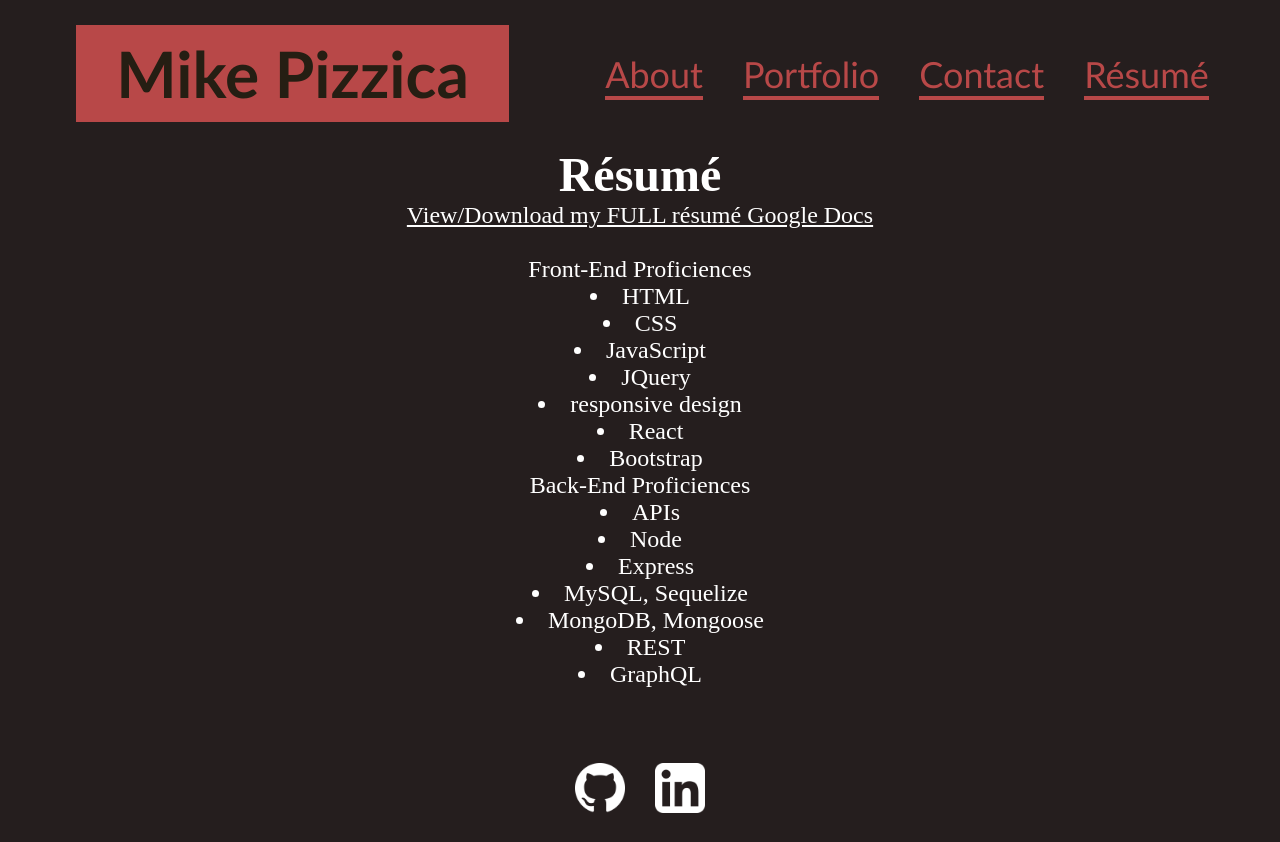
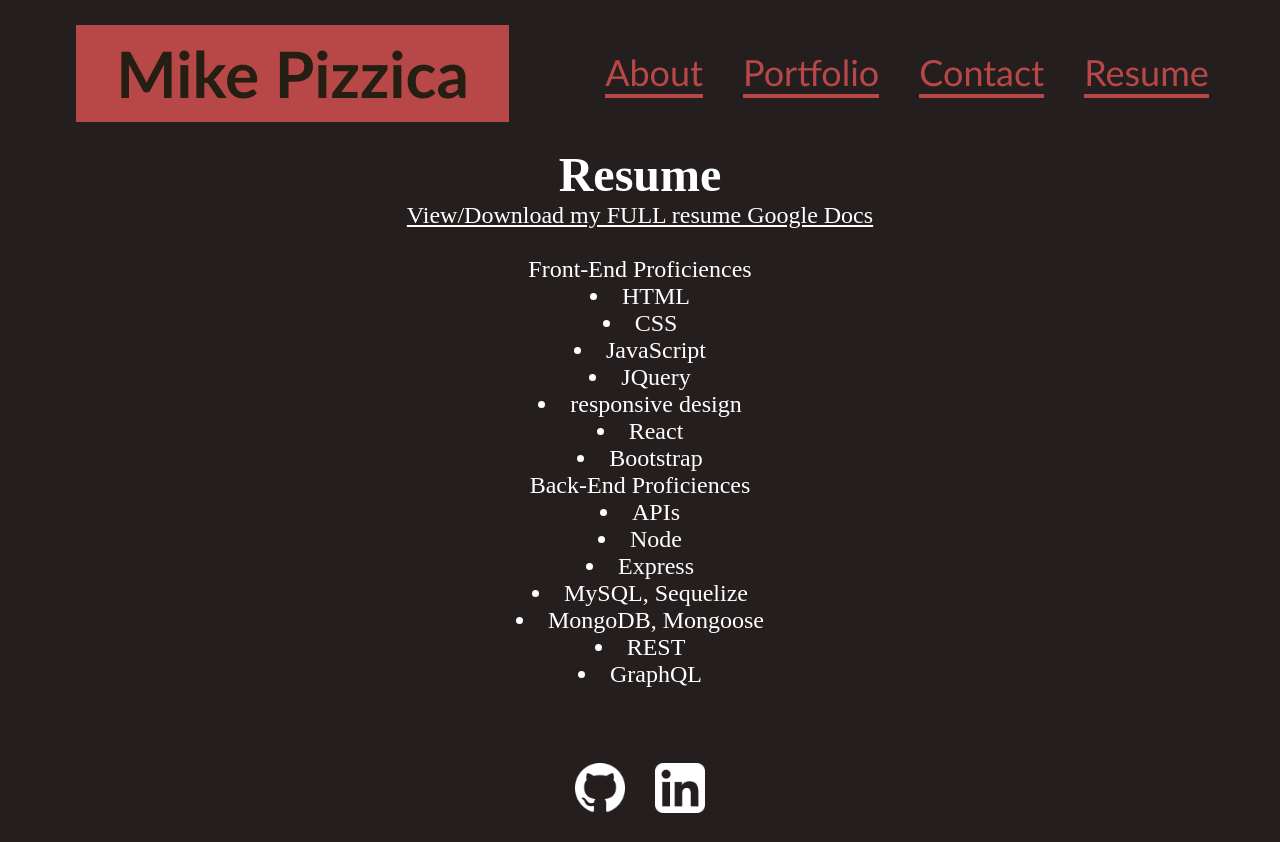
Before and after one commit to mikepizzica/react-portfolio, a React (Create React App) app: page /resume in a window 1280 px wide. Built offline with nearby package versions, Linux system fonts and the light colour scheme.

Commit message:
add working nav bar

```diff
--- a/src/App.js
+++ b/src/App.js
@@ -1,36 +1,36 @@
 import React from 'react';
 import './App.css';
+import { BrowserRouter as Router, Route } from 'react-router-dom';
+
 import AboutMe from './components/aboutMe';
 import Header from './components/header';
 import Portfolio from './components/portfolio';
 import Contact from './components/contact';
 import Footer from './components/footer';
 import Resume from './components/resume';
-import { BrowserRouter as Router, Route, Switch} from 'react-router-dom';
 
 function App() {
   return (
     <Router>
       <div className="App">
           <Header/>
-        <Switch>
-          <Route exact path="/" component={AboutMe}/>
-          <Route path="/Portfolio" component={Portfolio}/>
-          <Route path="/Contact" component={Contact}/>
-          <Route path="/Resume" component={Resume}/>
-          {/* <Route exact path="/">
+
+            <Route exact path="/">
               <AboutMe/>
             </Route>
+
             <Route exact path="/portfolio">
               <Portfolio/>
             </Route>
+
             <Route exact path="/contact">
               <Contact/>
             </Route>
+
             <Route exact path="/resume">
               <Resume/>
-          </Route> */}
-        </Switch>
+            </Route>
+
           <Footer/>
       </div>
     </Router>
--- a/src/components/header.js
+++ b/src/components/header.js
@@ -1,4 +1,5 @@
 import react from "react";
+import { Link } from 'react-router-dom';
 
 function header() {
     return (
@@ -6,18 +7,23 @@ function header() {
         <h1>Mike Pizzica</h1>
         {/* <img src={process.env.PUBLIC_URL + '/assets/images/MikePizzica1000x1000.jpg'} alt="mike pizzica" /> */}
         <nav>
-            <li>
-                <a href="#about">About</a>
-            </li>
-            <li>
-                <a href="#work">Portfolio</a>
-            </li>
-            <li>
-                <a href="#contact">Contact</a>
-            </li>
-            <li>
-                <a href="#contact">Résumé</a>
-            </li>
+
+            <Link to="/" className='text-link'>
+                <a>About</a>
+            </Link>
+
+            <Link to ="/portfolio" className='text-link'>
+                <a>Portfolio</a>
+            </Link>
+
+            <Link to ="/contact" className='text-link'>
+                <a>Contact</a>
+            </Link>
+
+            <Link to ="/resume" className='text-link'>
+                <a>Resume</a>
+            </Link>
+
         </nav>
     </header>
     );
--- a/src/components/resume.js
+++ b/src/components/resume.js
@@ -3,8 +3,8 @@ import react from "react";
 function Resume() {
     return (
         <section id="resume">
-            <h1>Résumé</h1>
-            <a rel="noreferrer" href="https://docs.google.com/document/d/1M-TMOKGjUwbVCfruUq9cRhJBFnJ2jlQV/edit?usp=sharing&ouid=117672538973667414696&rtpof=true&sd=true" target="_blank">View/Download my FULL résumé Google Docs</a><p>&nbsp;&nbsp;</p>
+            <h1>Resume</h1>
+            <a rel="noreferrer" href="https://docs.google.com/document/d/1M-TMOKGjUwbVCfruUq9cRhJBFnJ2jlQV/edit?usp=sharing&ouid=117672538973667414696&rtpof=true&sd=true" target="_blank">View/Download my FULL resume Google Docs</a><p>&nbsp;&nbsp;</p>
             <p>Front-End Proficiences</p>
             <li>HTML</li>
             <li>CSS</li>
--- a/src/index.css
+++ b/src/index.css
@@ -37,9 +37,17 @@ header>nav {
   justify-content: center;
 }
 
-header>nav>li {
-  padding: 20px;
-  list-style-type: none;
+.text-link {
+  color: #b84848;
+  text-decoration: none;
+  border-bottom: #b84848 4px solid;
+  margin: 20px;
+}
+
+.text-link:hover {
+  color: #beb2b2;
+  text-decoration: none;
+  border-bottom: #beb2b2 4px solid;
 }
 
 header>nav>li>a {
--- a/src/index.js
+++ b/src/index.js
@@ -3,7 +3,6 @@ import ReactDOM from 'react-dom';
 import './index.css';
 import App from './App';
 import reportWebVitals from './reportWebVitals';
-import {BrowserRouter} from "react-router-dom";
 
 ReactDOM.render(
   <React.StrictMode>
```
Lines whose indentation alone changed are shown as unchanged.
